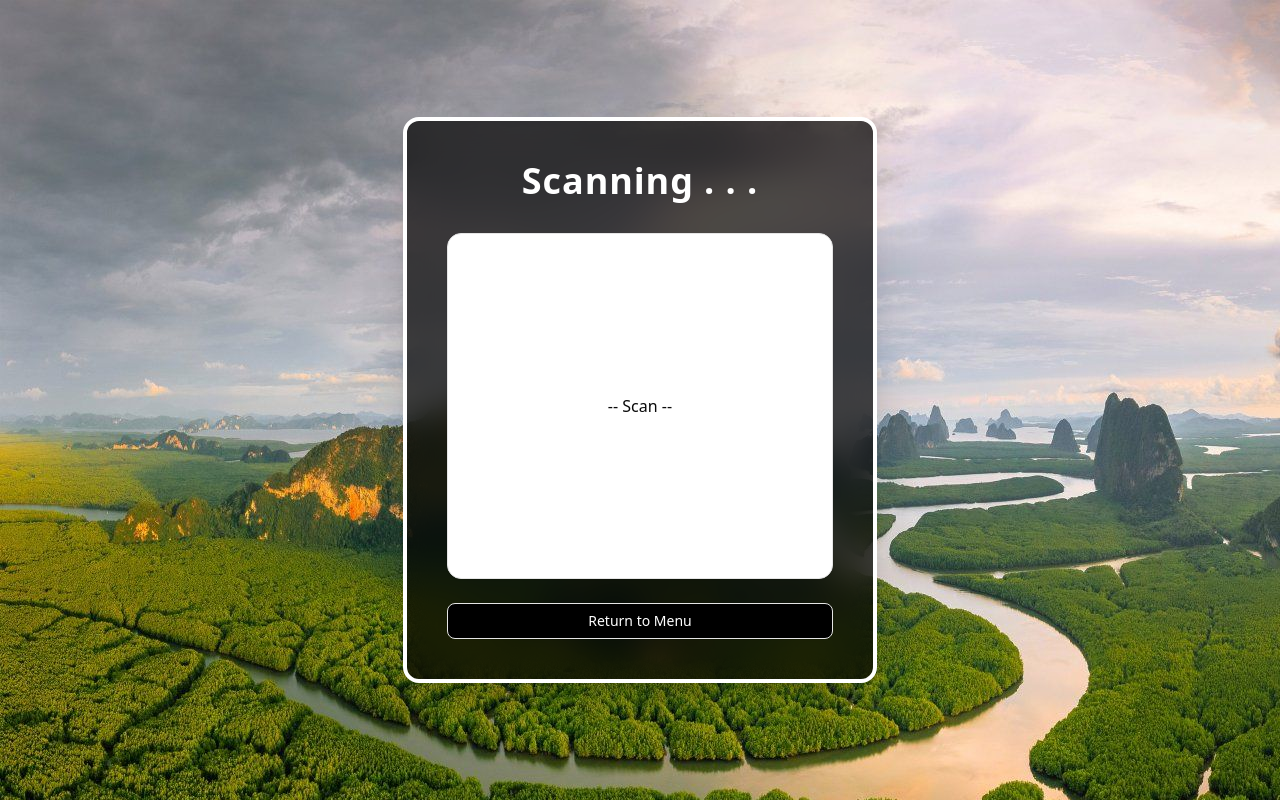
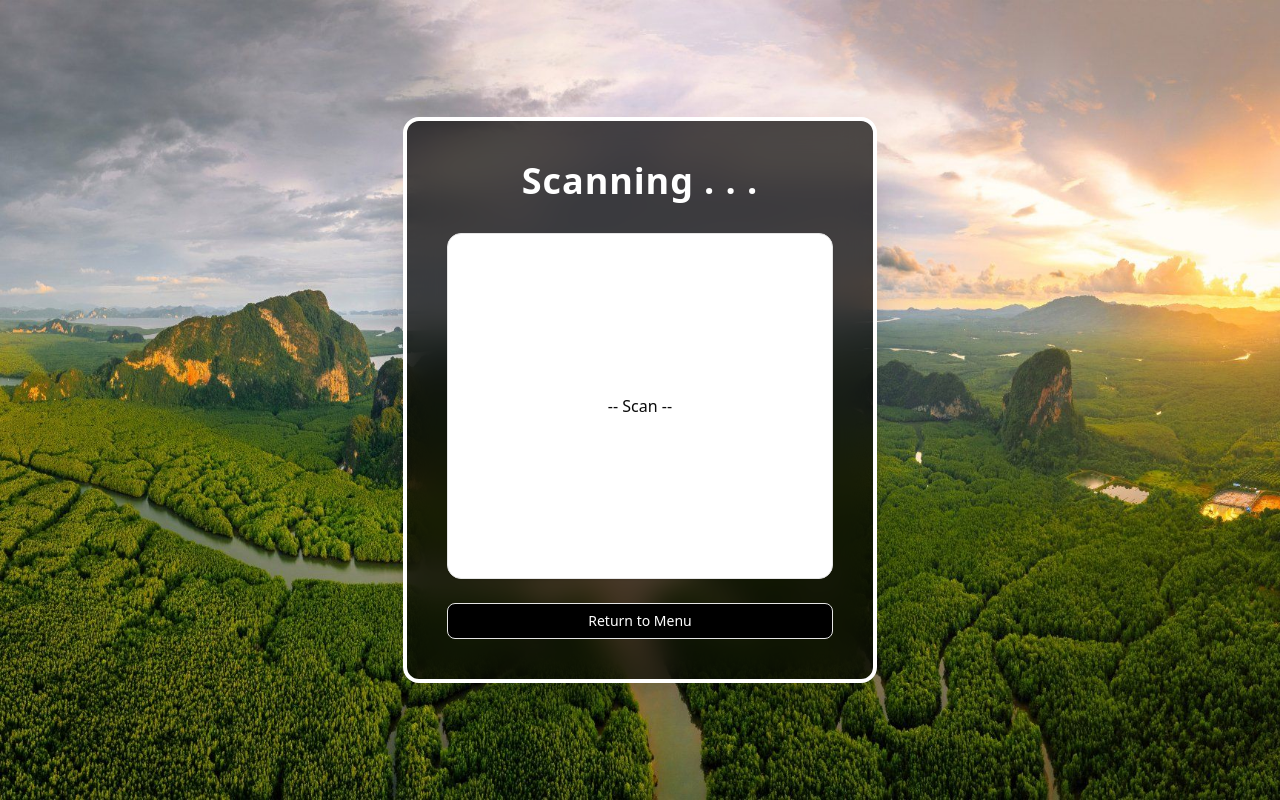
Before and after one commit to Pasin0931/EEC-Hackathon-Demo, a Next.js app: page /scan in a window 1280 px wide. Built offline with nearby package versions, Linux system fonts and the light colour scheme.

Commit message:
Fix Background

```diff
--- a/src/app/exchange/page.tsx
+++ b/src/app/exchange/page.tsx
@@ -2,11 +2,6 @@ import Exchange from '@/components/exchange'
 
 export default function EchangePage() {
     return (
-        <div
-            className="flex flex-cols justify-center items-center h-screen"
-            style={{ backgroundImage: "url('/background.jpg')" }}
-        >
-            <Exchange />
-        </div>
+        <Exchange />
     )
 }
--- a/src/app/history/page.tsx
+++ b/src/app/history/page.tsx
@@ -2,11 +2,6 @@ import History from '@/components/history'
 
 export default function HistoryPage() {
     return (
-        <div
-            className="flex flex-cols justify-center items-center h-screen"
-            style={{ backgroundImage: "url('/background.jpg')" }}
-        >
-            <History />
-        </div>
+        <History />
     )
 }
--- a/src/app/menu/page.tsx
+++ b/src/app/menu/page.tsx
@@ -2,11 +2,6 @@ import Menu from "@/components/menu"
 
 export default function MenuPage() {
     return (
-        <div
-            className="flex flex-cols justify-center items-center h-screen"
-            style={{ backgroundImage: "url('/background.jpg')" }}
-        >
-            <Menu />
-        </div>
+        <Menu />
     )
 }
--- a/src/app/scan/page.tsx
+++ b/src/app/scan/page.tsx
@@ -2,11 +2,6 @@ import Scan from "@/components/scan"
 
 export default function ScanPage() {
     return (
-        <div
-            className="flex flex-cols justify-center items-center h-screen"
-            style={{ backgroundImage: "url('/background.jpg')" }}
-        >
-            <Scan />
-        </div>
+        <Scan />
     )
 }
--- a/src/components/exchange.tsx
+++ b/src/components/exchange.tsx
@@ -31,6 +31,10 @@ export default function Scan() {
     }, [])
 
     return (
+        <div
+            className="flex justify-center items-center h-screen bg-cover bg-center bg-no-repeat"
+            style={{ backgroundImage: "url('/background.jpg')" }}
+        >
             <div className="flex flex-cols justify-center items-center h-screen">
                 <motion.div
                     initial={{ y: 20, opacity: 0 }}
@@ -51,5 +55,6 @@ export default function Scan() {
 
                 </motion.div>
             </div>
+        </div>
     )
 }
--- a/src/components/history.tsx
+++ b/src/components/history.tsx
@@ -68,6 +68,10 @@ export default function History() {
 
     if (isLoading) {
         return (
+            <div
+                className="flex justify-center items-center h-screen bg-cover bg-center bg-no-repeat"
+                style={{ backgroundImage: "url('/background.jpg')" }}
+            >
                 <div className="flex flex-cols justify-center items-center h-screen">
                     <motion.div
                         initial={{ y: 20, opacity: 0 }}
@@ -92,10 +96,15 @@ export default function History() {
 
                     </motion.div>
                 </div >
+            </div>
         )
     }
 
     return (
+        <div
+            className="flex justify-center items-center h-screen bg-cover bg-center bg-no-repeat"
+            style={{ backgroundImage: "url('/background.jpg')" }}
+        >
             <div className="flex flex-cols justify-center items-center h-screen">
                 <motion.div
                     initial={{ y: 20, opacity: 0 }}
@@ -136,5 +145,6 @@ export default function History() {
 
                 </motion.div>
             </div >
+        </div>
     )
 }
--- a/src/components/menu.tsx
+++ b/src/components/menu.tsx
@@ -10,6 +10,10 @@ import { Button } from "@/components/ui/button"
 export default function Menu() {
 
     return (
+        <div
+            className="flex justify-center items-center h-screen bg-cover bg-center bg-no-repeat"
+            style={{ backgroundImage: "url('/background.jpg')" }}
+        >
             <div className="flex flex-cols justify-center items-center h-screen">
                 <motion.div
                     initial={{ y: 20, opacity: 0 }}
@@ -76,5 +80,6 @@ export default function Menu() {
 
                 </motion.div>
             </div>
+        </div>
     )
 }
--- a/src/components/scan.tsx
+++ b/src/components/scan.tsx
@@ -10,6 +10,10 @@ import { Button } from "@/components/ui/button"
 export default function Scan() {
 
     return (
+        <div
+            className="flex justify-center items-center h-screen bg-cover bg-center bg-no-repeat"
+            style={{ backgroundImage: "url('/background.jpg')" }}
+        >
             <div className="flex flex-cols justify-center items-center h-screen">
                 <motion.div
                     initial={{ y: 20, opacity: 0 }}
@@ -30,5 +34,6 @@ export default function Scan() {
 
                 </motion.div>
             </div>
+        </div>
     )
 }
```
Lines whose indentation alone changed are shown as unchanged.
